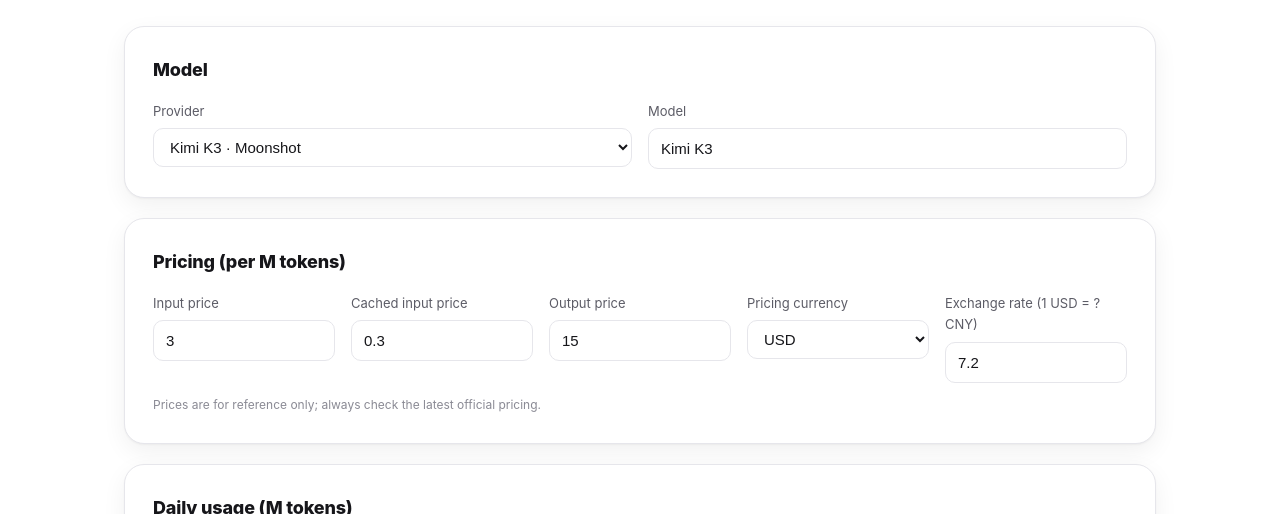
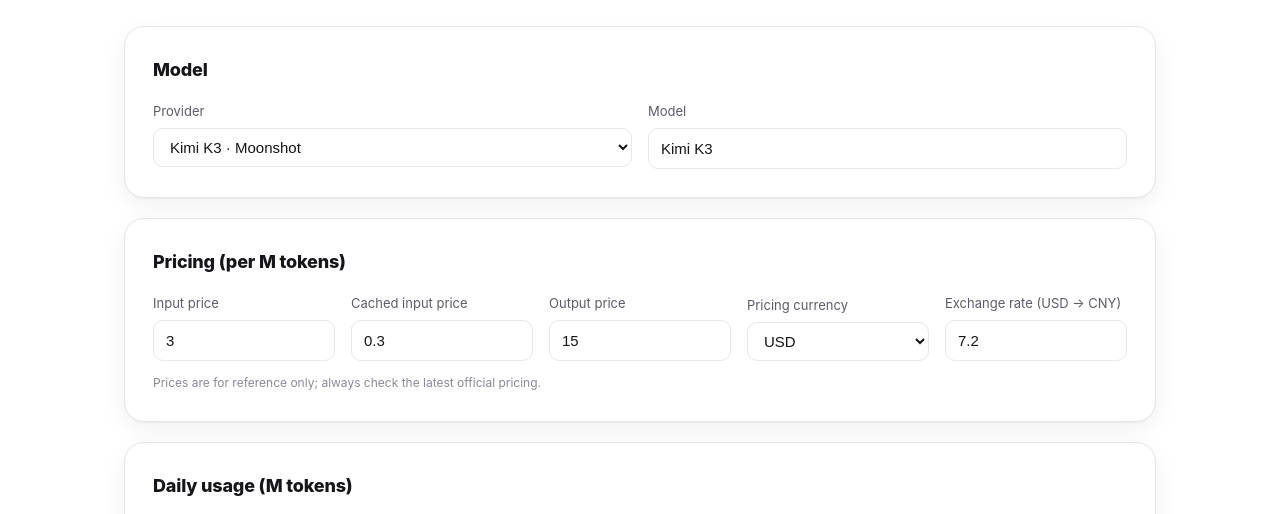
Before and after one commit to xugtek/tools, a website with bundled scripts: page token/en.html in a window 1280 px wide. Shown: the part 210-724 px from the top of the page. Built offline with nearby package versions, Linux system fonts and the light colour scheme.

Commit message:
[token_calc] Keep price inputs aligned with shorter exchange rate label

```diff
--- a/assets/css/style.css
+++ b/assets/css/style.css
@@ -350,6 +350,7 @@
 
 #price-section .form-grid {
   grid-template-columns: repeat(auto-fit, minmax(150px, 1fr));
+  align-items: end;
 }
 
 .form-group-month {
--- a/assets/js/i18n.js
+++ b/assets/js/i18n.js
@@ -90,7 +90,7 @@
     cacheHitRateLabel: 'Cache hit rate',
     outputRatioLabel: 'Output / input ratio',
     monthDaysHint: 'Based on 30 days per month',
-    exchangeRateLabel: 'Exchange rate (1 USD = ? CNY)',
+    exchangeRateLabel: 'Exchange rate (USD → CNY)',
     resultSection: 'Cost result',
     dailyCostLabel: 'Daily cost',
     monthlyCostLabel: 'Monthly cost',
--- a/token/en.html
+++ b/token/en.html
@@ -142,7 +142,7 @@
             </select>
           </div>
           <div class="form-group">
-            <label for="exchange-rate" data-i18n="exchangeRateLabel">Exchange rate (1 USD = ? CNY)</label>
+            <label for="exchange-rate" data-i18n="exchangeRateLabel">Exchange rate (USD → CNY)</label>
             <input id="exchange-rate" class="form-control" type="text" inputmode="decimal" pattern="[0-9]*[.]?[0-9]*" value="7.2">
           </div>
         </div>
```
